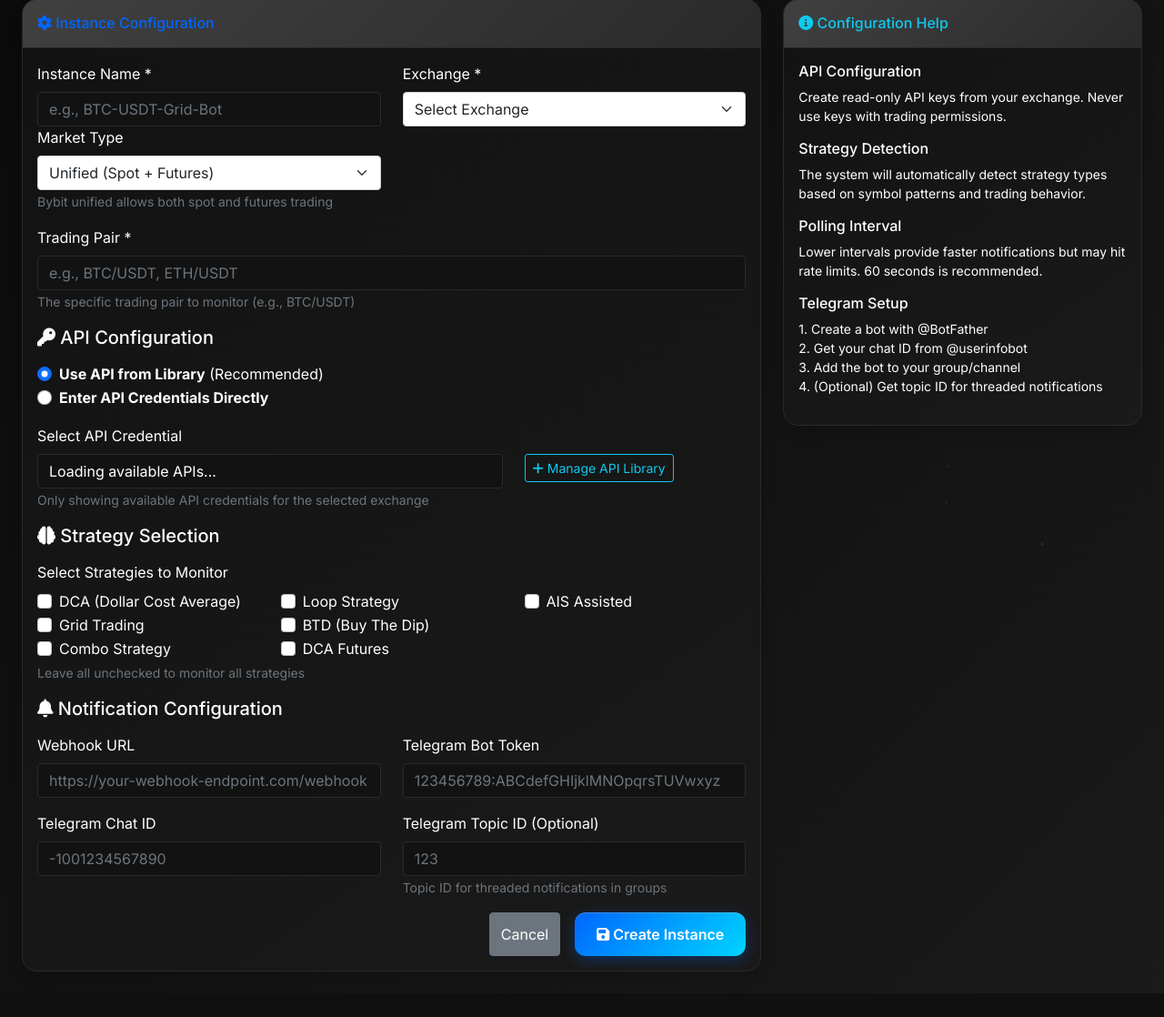
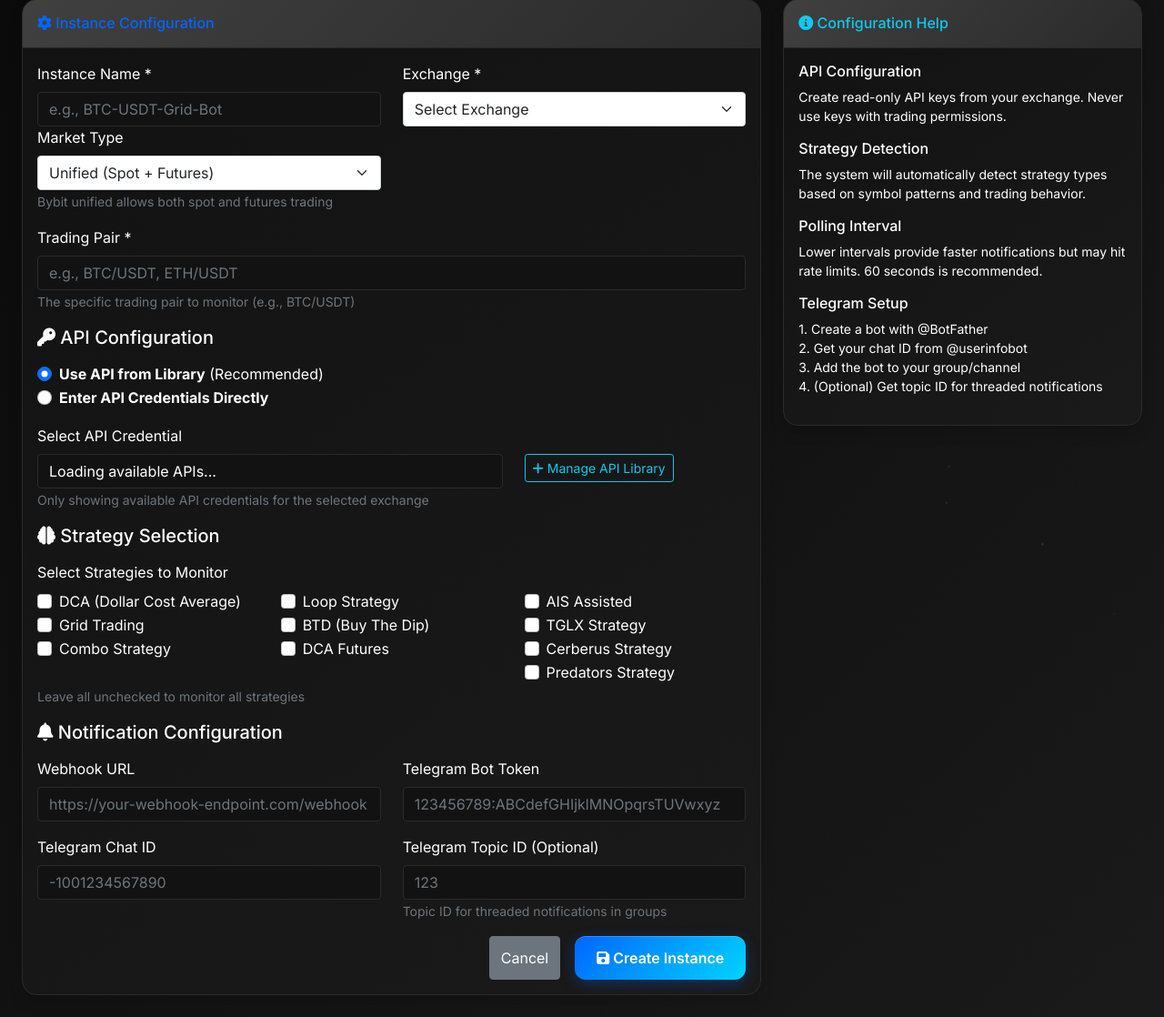
Before and after one commit to Wisyle/Medusa, a FastAPI app: template templates/new_instance.html in a window 1280 px wide. Shown: the part 88-1206 px from the top of the page at 91% size. Before the commit the page ends 1156 px from the top, so only its background shows below. Run offline with FastAPI, Linux system fonts and the light colour scheme; the template is opened without the code that fills it, so the values that code supplies are empty.

Commit message:
Add TGLX, Cerberus, and Predators strategy types to bot instances and strategy monitors

```diff
--- a/templates/new_instance.html
+++ b/templates/new_instance.html
@@ -198,6 +198,24 @@
                                     <input class="form-check-input" type="checkbox" value="AIS Assisted" id="strategy-ais">
                                     <label class="form-check-label" for="strategy-ais">
                                         AIS Assisted
+                                    </label>
+                                </div>
+                                <div class="form-check">
+                                    <input class="form-check-input" type="checkbox" value="TGLX" id="strategy-tglx">
+                                    <label class="form-check-label" for="strategy-tglx">
+                                        TGLX Strategy
+                                    </label>
+                                </div>
+                                <div class="form-check">
+                                    <input class="form-check-input" type="checkbox" value="Cerberus" id="strategy-cerberus">
+                                    <label class="form-check-label" for="strategy-cerberus">
+                                        Cerberus Strategy
+                                    </label>
+                                </div>
+                                <div class="form-check">
+                                    <input class="form-check-input" type="checkbox" value="Predators" id="strategy-predators">
+                                    <label class="form-check-label" for="strategy-predators">
+                                        Predators Strategy
                                     </label>
                                 </div>
                             </div>
```
Also changed, not shown: startup_migration.py (+49 -0 lines), templates/edit_instance.html (+18 -0 lines).
